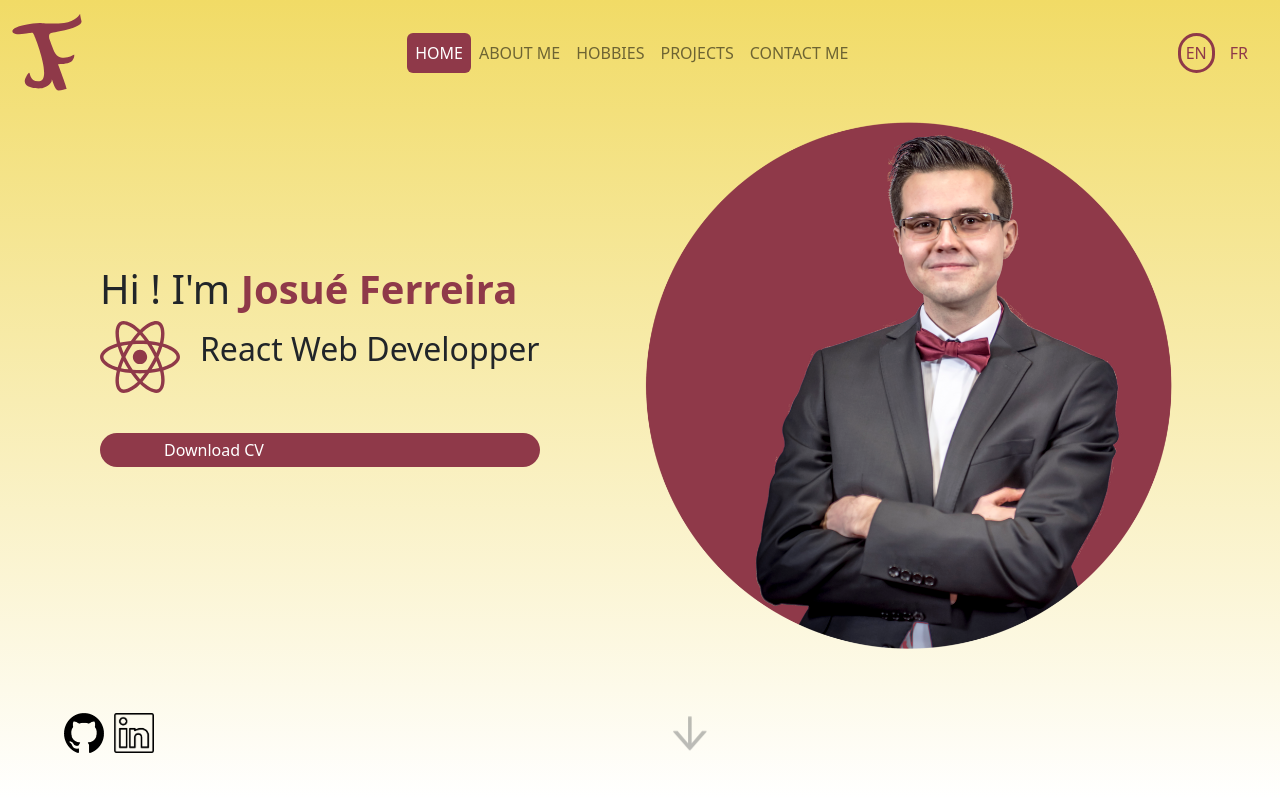
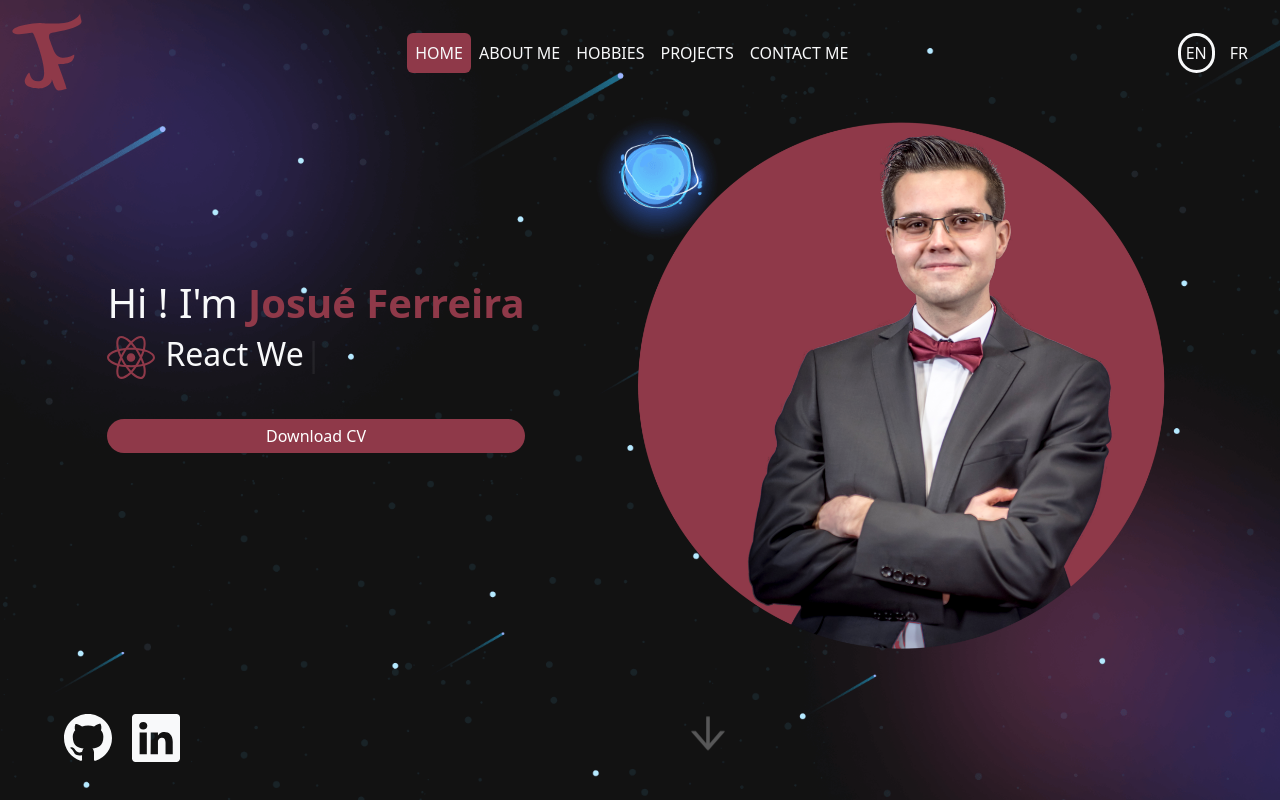
Before and after one commit to Josue-Ferreira/my-web-site, a React (Vite) app: page / in a window 1280 px wide. Shown: the top 800 px of the page. Built offline with nearby package versions, Linux system fonts and the light colour scheme.

Commit message:
typewriter for h2 text at home page and background and some css changes

```diff
--- a/package.json
+++ b/package.json
@@ -18,7 +18,8 @@
     "react-icons": "^4.8.0",
     "react-router-dom": "^6.11.2",
     "reactstrap": "^9.1.10",
-    "styled-components": "^5.3.10"
+    "styled-components": "^5.3.10",
+    "typewriter-effect": "^2.20.1"
   },
   "devDependencies": {
     "@types/react": "^18.0.28",
--- a/src/assets/text-lang.json
+++ b/src/assets/text-lang.json
@@ -31,7 +31,10 @@
                 "home":
                 {
                     "h1": "Hi ! I'm ",
-                    "h2": "React Web Developper",
+                    "h2": [
+                        "Web Developer",
+                        "React Web Developper"
+                    ],
                     "cv": "Download CV",
                     "cvfile": "/CV_en.pdf",
                     "skillsTitle": [
@@ -96,7 +99,10 @@
                 "home":
                 {
                     "h1": "Salut ! Je suis ",
-                    "h2": "Développeur Web React",
+                    "h2": [
+                        "Développeur Web",
+                        "Développeur Web React"
+                    ],
                     "cv": "Télécharger mon CV",
                     "cvfile": "/CV.pdf",
                     "skillsTitle": [
--- a/src/components/IntroductionSection.jsx
+++ b/src/components/IntroductionSection.jsx
@@ -1,15 +1,15 @@
-import React from "react";
+import React, { useEffect } from "react";
 import styled from "styled-components";
 import { AiOutlineArrowDown } from "react-icons/ai";
 import Navigation from "./Navigation";
 import textLang from "../assets/text-lang.json";
+import Typewriter from 'typewriter-effect/dist/core';
+import {BsGithub, BsLinkedin} from 'react-icons/bs'
 
 const Section = styled.section`
-  background: linear-gradient(
-    to top,
-    rgba(189, 195, 199, 0),
-    var(--primary-color)
-  ); //#bdc3c7
+  background-image: url('/imageback.png');
+  background-position: top center;
+  background-size: cover;
   display: flex;
   flex-direction: column;
   height: 100vh;
@@ -31,12 +31,16 @@ const Welcome = styled.div`
 
 const Button = styled.a`
   display: block;
+  text-align: center;
   text-decoration: none;
   background-color: var(--secondary-color);
   border-radius: 40px;
   padding: 5px 5vw;
   margin: 5vh 0;
   color: white;//#2c3e50;
+  &:hover{
+    color: inherit;
+  }
 `;
 
 const ImgPhotoProfil = styled.img`
@@ -59,9 +63,9 @@ const Links = styled.div`
   margin: auto;
 `;
 
-const ImgLink = styled.img`
-  height: 5vh;
-  margin-right: 10px;
+const ImgLink = styled.a`
+  font-size: 3rem;
+  margin-right: 20px;
 `;
 
 const Hello = styled.div`
@@ -74,19 +78,24 @@ const Hello = styled.div`
   }
 `;
 
-const ImgReact = styled.img`
-  display: inline;
-  margin-right: 20px;
-  width: 5rem;
-  @media screen and (max-width: 400px) {
-    display: block;
-    margin: 10px;
-  }
-`;
+const IntroductionSection = ({ page, language, setLanguage }) => {
+  useEffect(() => {
+    const typewriter = new Typewriter('#job-resume',{
+      autoStart: true,
+      delay: 100
+    });
 
-const IntroductionSection = ({ page, language, setLanguage }) => {
+    typewriter
+      .pauseFor(1500)
+      .typeString(textLang[language].pages.home.h2[0])
+      .pauseFor(300)
+      .deleteAll()
+      .typeString('<img class="img-react" src="/logos/react2.svg" alt="react logo" />'+textLang[language].pages.home.h2[1])
+      .start();
+  }, [language]);
+
   return (
-    <Section>
+    <Section className="text-light" >
       <Navigation page={page} language={language} setLanguage={setLanguage} />
       <Welcome>
         <Hello id="welcome-text">
@@ -94,8 +103,7 @@ const IntroductionSection = ({ page, language, setLanguage }) => {
             {textLang[language].pages.home.h1}
             <Name>Josué Ferreira</Name>
           </h1>
-          <ImgReact src="/logos/react2.svg" alt="react logo" />
-          <h2 style={{display: 'inline'}} >{textLang[language].pages.home.h2}</h2>
+          <h2 id="job-resume" style={{display: 'inline'}} ></h2>
           <Button href={textLang[language].pages.home.cvfile} download>
             {textLang[language].pages.home.cv}
           </Button>
@@ -108,23 +116,20 @@ const IntroductionSection = ({ page, language, setLanguage }) => {
         />
       </Welcome>
       <Links>
-        <a href="https://github.com/Josue-Ferreira" target="_blank">
-          <ImgLink
-            src="/logos/github.png"
-            alt="GitHub link"
-            title="Link to GitHub"
-          />
-        </a>
-        <a
+        <ImgLink
+          className="text-light"
+          href="https://github.com/Josue-Ferreira"
+          target="_blank"
+          >
+          <BsGithub />
+        </ImgLink>
+        <ImgLink
+          className="text-light"
           href="https://www.linkedin.com/in/josué-ferreira-694095276"
           target="_blank"
-        >
-          <ImgLink
-            src="/logos/linkedin.png"
-            alt="LinkedIn link"
-            title="Link to LinkedIn"
-          />
-        </a>
+          >
+          <BsLinkedin />
+        </ImgLink>
         <AiOutlineArrowDown id="arrow" style={{ flex: "1", fontSize: "3em" }} />
       </Links>
     </Section>
--- a/src/components/Navigation.jsx
+++ b/src/components/Navigation.jsx
@@ -34,7 +34,6 @@ const Button = styled.button`
   border-radius: 40px;
   padding: 5px;
   margin: 0 5px;
-  color: var(--secondary-color);
   transition: border 0.1s linear;
 `;
 
@@ -44,11 +43,11 @@ const Navigation = ({page, language, setLanguage}) => {
     const toggle = () => setIsOpen(!isOpen);
 
     return (
-        <Navbar expand={'md'}  >
+        <Navbar expand={'md'} >
             <NavbarBrand href="/">
                 <Img src='/logos/mylogo.svg' alt="logo-josué-ferreira" />
             </NavbarBrand>
-            <NavbarToggler onClick={toggle} />
+            <NavbarToggler className='navbar-dark' onClick={toggle} />
             <Collapse isOpen={isOpen} navbar style={{justifyContent: 'center'}}>
                 <Nav pills navbar >
                     {
@@ -57,8 +56,8 @@ const Navigation = ({page, language, setLanguage}) => {
                                 <NavLink
                                     tag={Link}
                                     to={navtab.link+language}
-                                    className={page === navtab.name ? 'active' : ''}
-                                    style={page === navtab.name ? {backgroundColor: 'var(--secondary-color)', color: 'white'} : {}}
+                                    className={page === navtab.name ? 'active text-light' : 'text-light'}
+                                    style={page === navtab.name ? {backgroundColor: 'var(--secondary-color)'} : {}}
                                     >
                                         {navtab.content}
                                 </NavLink>
@@ -70,8 +69,8 @@ const Navigation = ({page, language, setLanguage}) => {
                 </Nav>
             </Collapse>
             <Container>
-                <Button style={language === 'en' ? {border: 'solid'} : {border: 'none'}} onClick={() => setLanguage('en')}>EN</Button>
-                <Button style={language === 'fr' ? {border: 'solid'} : {border: 'none'}} onClick={() => setLanguage('fr')}>FR</Button>
+                <Button className='text-light' style={language === 'en' ? {border: 'solid'} : {border: 'none'}} onClick={() => setLanguage('en')}>EN</Button>
+                <Button className='text-light' style={language === 'fr' ? {border: 'solid'} : {border: 'none'}} onClick={() => setLanguage('fr')}>FR</Button>
             </Container>
         </Navbar>
     );
--- a/src/index.css
+++ b/src/index.css
@@ -15,13 +15,22 @@
   background: grey;
 }
 
-body {
-  color: #2C3E50;
-}
-
 img {
   max-width: 100%;
   height: auto;
+}
+
+.img-react{
+  display: inline;
+  margin-right: 10px;
+  width: 3rem;
+}
+
+@media screen and (max-width: 400px) {
+  .img-react{
+    display: block;
+    margin: 10px;
+  }
 }
 
 @keyframes arrowDown {
--- a/src/pages/ComingSoon.jsx
+++ b/src/pages/ComingSoon.jsx
@@ -2,16 +2,26 @@ import React from 'react';
 import { useState } from 'react';
 import Navigation from '../components/Navigation';
 import { useParams } from 'react-router-dom';
+import styled from 'styled-components';
+
+const Section = styled.section`
+  background-image: url('/imageback.png');
+  background-position: top center;
+  background-size: cover;
+  display: flex;
+  flex-direction: column;
+  height: 100vh;
+`;
 
 const ComingSoon = () => {
     const {page, lang} = useParams();
     const [language, setLanguage] = useState(lang ? lang : 'en');
 
     return (
-        <>
+        <Section>
             <Navigation page={page} language={language} setLanguage={setLanguage} />
-            <div style={{textAlign: 'center', fontSize: '3em'}}>COMING SOON</div>
-        </>
+            <div className='text-light' style={{textAlign: 'center', fontSize: '3em'}}>COMING SOON</div>
+        </Section>
     );
 };
 
--- a/src/pages/ContactMe.jsx
+++ b/src/pages/ContactMe.jsx
@@ -8,18 +8,29 @@ import {MdEmail} from 'react-icons/md'
 import textLang from '../assets/text-lang.json';
 
 const Section = styled.section`
-  background: linear-gradient(to top, rgba(189,195,199,0), var(--primary-color)); //#bdc3c7
+  background-image: url('/imageback.png');
+  background-position: top center;
+  background-size: cover;
   display: flex;
   flex-direction: column;
   height: 100vh;
 `;
 
+const ContainerCenter = styled.div`
+  display: flex;
+  justify-content: center;
+  align-items: center;
+  width: 80vw;
+  margin: auto;
+
+  @media screen and (max-width: 768px){
+    flex-direction: column;
+  }
+`;
+
 const Contact = styled.div`
-    height: 70vh;
-    width: 30vw;
-    margin: 0 auto;
     display: grid;
-    grid-template: repeat(4, 100px)/repeat(2, 1fr);
+    grid-template: repeat(3, 100px)/repeat(2, 1fr);
     align-items: center;
 `;
 
@@ -59,8 +70,9 @@ const ContactMe = () => {
     return (
         <Section>
             <Navigation page={'contactme'} language={language} setLanguage={setLanguage} />
-            <Contact>
+            <ContainerCenter>
               <Title>{textLang[language].pages.contactme.title}</Title>
+              <Contact className='text-light'>
                   <Button href="tel:+33663853984"><BsTelephoneFill /></Button>
                   <div>+33 6 63 85 39 84</div>
                   <Button href="https://www.linkedin.com/in/josué-ferreira-694095276" target="_blank">
@@ -70,6 +82,7 @@ const ContactMe = () => {
                   <Button href="mailto:ferreira.josu@gmail.com"><MdEmail/></Button>
                   <div>{textLang[language].pages.contactme.mail}</div>
               </Contact>
+            </ContainerCenter>
         </Section>
     );
 };
--- a/src/pages/Games.jsx
+++ b/src/pages/Games.jsx
@@ -7,7 +7,9 @@ import styled from 'styled-components';
 import textLang from '../assets/text-lang.json';
 
 const Section = styled.section`
-  background: linear-gradient(to top, rgba(189,195,199,0.5), var(--primary-color)); //#bdc3c7
+  background-image: url('/imageback.png');
+  background-position: top center;
+  background-size: cover;
   display: flex;
   flex-direction: column;
   height: 100vh;
@@ -49,7 +51,7 @@ const Games = () => {
     return (
         <Section>
             <Navigation page={'projects'} language={language} setLanguage={setLanguage} />
-            <GameContainer>
+            <GameContainer className='text-light'>
                 {
                     textLang[language].pages.projects.content.map(element => (
                         <>
```
Also changed, not shown: public/imageback.png (added), 1 other file (tests, documents, lock files or other folders). Lines whose indentation alone changed are shown as unchanged.
